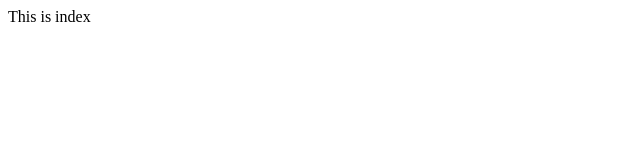
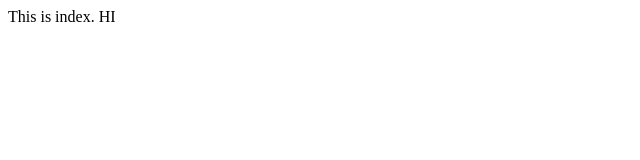
Before and after one commit to DavidPrakash7/git-test, a plain HTML site: page index.html in a window 1280 px wide. Shown: the full height of the page, 0-640 px from the left. Drawn offline with Linux system fonts and the light colour scheme.

Commit message:
second commit

```diff
--- a/index.html
+++ b/index.html
@@ -1,5 +1,5 @@
 <html>
     <body>
-        This is index
+        This is index. HI
         </body>
         </html>
```
